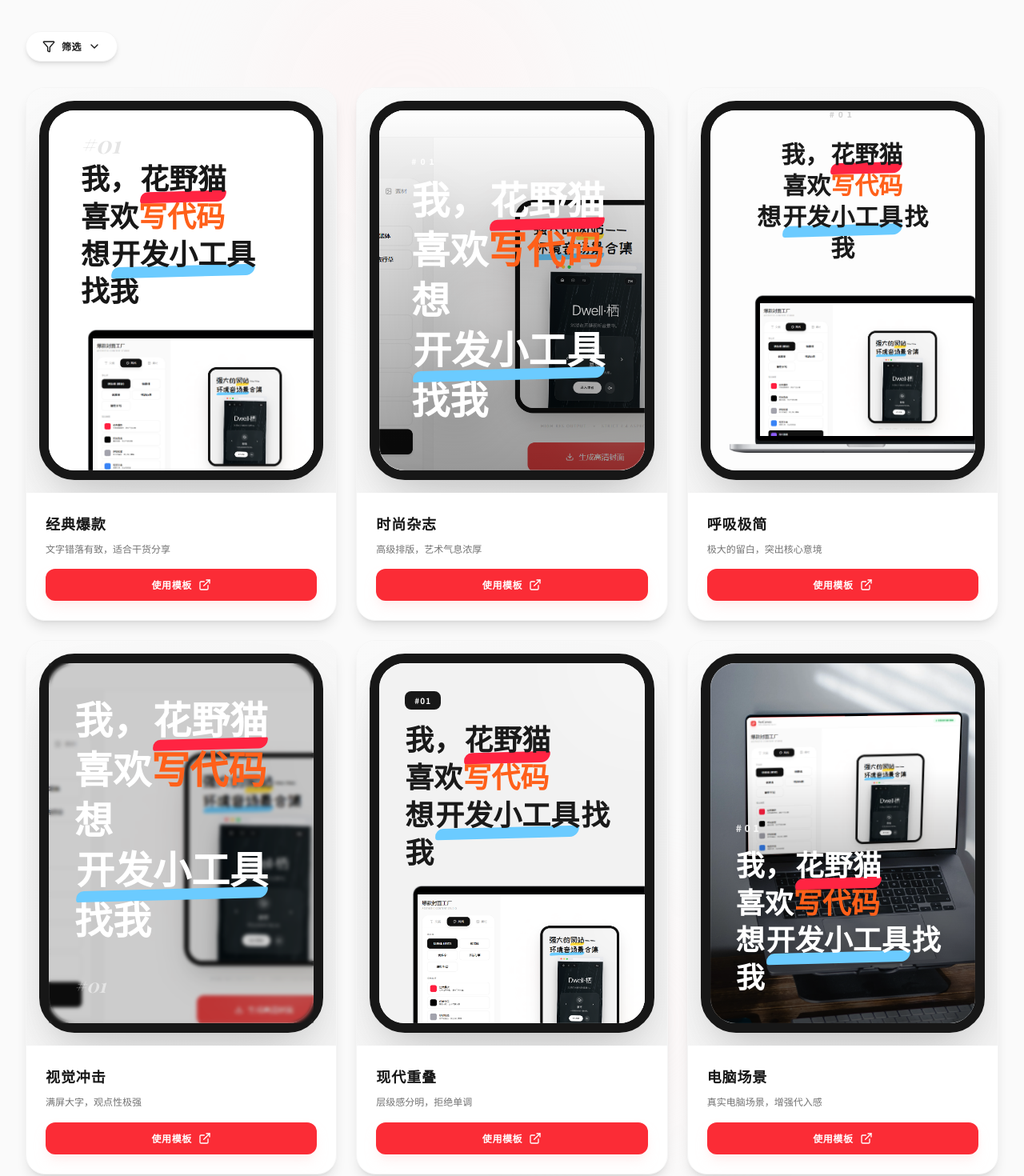
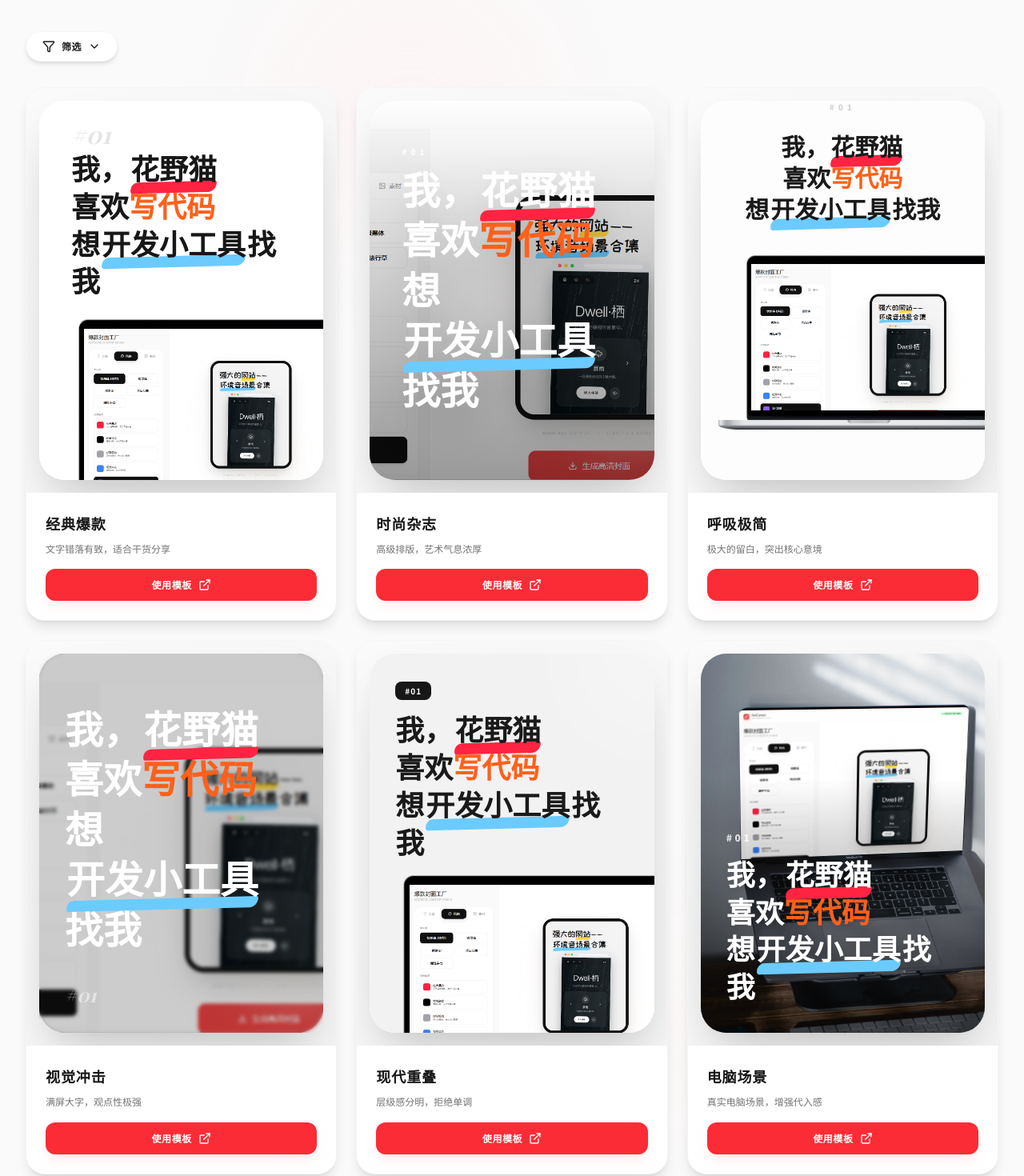
Before and after one commit to huayemao/redcanvas, a Next.js app: page /redcanvas/store in a window 1280 px wide. Shown: the part 200-1670 px from the top of the page at 80% size. Built offline with nearby package versions, Linux system fonts and the light colour scheme; a web font is replaced by a local one.

Commit message:
refactor: 重构 CoverRenderer

```diff
--- a/app/(projects)/redcanvas/HomeClient.tsx
+++ b/app/(projects)/redcanvas/HomeClient.tsx
@@ -2,7 +2,7 @@
 
 import React, { useState, useRef, useEffect, useCallback } from 'react';
 import { Editor } from './components/Editor';
-import { Preview } from './components/Preview';
+import { CoverRenderer } from './components/CoverRenderer';
 import Footer from './components/Footer';
 import { TemplateCarousel } from './components/TemplateCarousel';
 import { EditorState, TemplateId, Orientation, ExportSize } from './types';
@@ -154,7 +154,9 @@ const HomeClient: React.FC = () => {
             className="w-full flex flex-col items-center justify-center xl:flex-row gap-8 xl:gap-16 xl:items-center max-h-full"
           >
             <div className="w-full max-w-[380px] xl:max-w-[420px] xl:flex-1 xl:max-w-[380px]">
-              <Preview state={state} ref={previewRef} />
+              <div className="rounded-[44px] overflow-hidden border-[8px] sm:border-[12px] border-neutral-900 p-0" style={{ boxSizing: "border-box" }}>
+                <CoverRenderer state={state} ref={previewRef} />
+              </div>
             </div>
             <div className="xl:flex-1 flex flex-col items-center gap-8 w-sm max-w-md">
               <div className="w-full max-w-[320px]">
--- /dev/null
+++ b/app/(projects)/redcanvas/components/CoverRenderer.tsx
@@ -0,0 +1,75 @@
+'use client';
+
+import React, { forwardRef } from "react";
+import { EditorState } from "../types";
+import { FONTS } from "../constants";
+import {
+  ClassicTemplate,
+  MagazineTemplate,
+  MinimalTemplate,
+  BoldTemplate,
+  FloatingTemplate,
+  MockupTemplate,
+} from "./preview/Templates";
+
+interface CoverRendererProps {
+  state: EditorState;
+}
+
+export const CoverRenderer = forwardRef<HTMLDivElement, CoverRendererProps>(
+  ({ state }, ref) => {
+    const {
+      title,
+      highlights,
+      seriesNumber,
+      imageUrl,
+      templateId,
+      fontFamily,
+      showDeviceFrame,
+      deviceType,
+      imageAspectRatio,
+      orientation,
+      exportSize,
+    } = state;
+
+    const fontConfig = FONTS.find((f) => f.id === fontFamily) || FONTS[0];
+
+    const isLandscape =
+      orientation === "landscape" ||
+      exportSize === "bilibili" ||
+      exportSize === "youtube";
+
+    const TemplateMap = {
+      classic: ClassicTemplate,
+      magazine: MagazineTemplate,
+      minimal: MinimalTemplate,
+      bold: BoldTemplate,
+      floating: FloatingTemplate,
+      mockup: MockupTemplate,
+    };
+
+    const TemplateComponent = TemplateMap[templateId];
+
+    return (
+      <div
+        className={`relative w-full ${exportSize === "xiaohongshu" || (exportSize === "custom" && orientation === "portrait") ? "max-w-[400px]" : "max-w-[600px]"} ${(exportSize === "bilibili" || exportSize === "youtube" || (exportSize === "custom" && orientation === "landscape")) ? "aspect-[3/2]" : "aspect-[3/4]"} rounded-[32px] overflow-hidden bg-white preview-shadow select-none mx-auto`}
+      >
+        <div ref={ref} className="w-full h-full overflow-hidden">
+          {TemplateComponent && (
+            <TemplateComponent
+              title={title}
+              highlights={highlights}
+              seriesNumber={seriesNumber}
+              imageUrl={imageUrl}
+              showDeviceFrame={showDeviceFrame}
+              deviceType={deviceType}
+              imageAspectRatio={imageAspectRatio}
+              fontClassName={fontConfig.className}
+              isLandscape={isLandscape}
+            />
+          )}
+        </div>
+      </div>
+    );
+  }
+);
--- a/app/(projects)/redcanvas/components/Preview.tsx
+++ /dev/null
@@ -1,133 +0,0 @@
-'use client';
-
-import React, { forwardRef } from "react";
-import { EditorState } from "../types";
-import { FONTS } from "../constants";
-import {
-  ClassicTemplate,
-  MagazineTemplate,
-  MinimalTemplate,
-  BoldTemplate,
-  FloatingTemplate,
-  MockupTemplate,
-} from "./preview/Templates";
-
-interface PreviewProps {
-  state: EditorState;
-}
-
-export const Preview = forwardRef<HTMLDivElement, PreviewProps>(
-  ({ state }, ref) => {
-    const {
-      title,
-      highlights,
-      seriesNumber,
-      imageUrl,
-      templateId,
-      fontFamily,
-      showDeviceFrame,
-      deviceType,
-      imageAspectRatio,
-      orientation,
-      exportSize,
-    } = state;
-
-    const fontConfig = FONTS.find((f) => f.id === fontFamily) || FONTS[0];
-
-    const isLandscape =
-      orientation === "landscape" ||
-      exportSize === "bilibili" ||
-      exportSize === "youtube";
-
-    const templates = {
-      classic: (
-        <ClassicTemplate
-          title={title}
-          highlights={highlights}
-          seriesNumber={seriesNumber}
-          imageUrl={imageUrl}
-          showDeviceFrame={showDeviceFrame}
-          deviceType={deviceType}
-          imageAspectRatio={imageAspectRatio}
-          fontClassName={fontConfig.className}
-          isLandscape={isLandscape}
-        />
-      ),
-      magazine: (
-        <MagazineTemplate
-          title={title}
-          highlights={highlights}
-          seriesNumber={seriesNumber}
-          imageUrl={imageUrl}
-          showDeviceFrame={showDeviceFrame}
-          deviceType={deviceType}
-          imageAspectRatio={imageAspectRatio}
-          fontClassName={fontConfig.className}
-          isLandscape={isLandscape}
-        />
-      ),
-      minimal: (
-        <MinimalTemplate
-          title={title}
-          highlights={highlights}
-          seriesNumber={seriesNumber}
-          imageUrl={imageUrl}
-          showDeviceFrame={showDeviceFrame}
-          deviceType={deviceType}
-          imageAspectRatio={imageAspectRatio}
-          fontClassName={fontConfig.className}
-          isLandscape={isLandscape}
-        />
-      ),
-      bold: (
-        <BoldTemplate
-          title={title}
-          highlights={highlights}
-          seriesNumber={seriesNumber}
-          imageUrl={imageUrl}
-          showDeviceFrame={showDeviceFrame}
-          deviceType={deviceType}
-          imageAspectRatio={imageAspectRatio}
-          fontClassName={fontConfig.className}
-          isLandscape={isLandscape}
-        />
-      ),
-      floating: (
-        <FloatingTemplate
-          title={title}
-          highlights={highlights}
-          seriesNumber={seriesNumber}
-          imageUrl={imageUrl}
-          showDeviceFrame={showDeviceFrame}
-          deviceType={deviceType}
-          imageAspectRatio={imageAspectRatio}
-          fontClassName={fontConfig.className}
-          isLandscape={isLandscape}
-        />
-      ),
-      mockup: (
-        <MockupTemplate
-          imageAspectRatio={imageAspectRatio}
-          isLandscape={isLandscape}
-          title={title}
-          highlights={highlights}
-          seriesNumber={seriesNumber}
-          imageUrl={imageUrl}
-          fontClassName={fontConfig.className}
-        />
-      ),
-    };
-
-    return (
-      <div
-        className={`relative w-full ${exportSize === "xiaohongshu" || (exportSize === "custom" && orientation === "portrait") ? "max-w-[400px]" : "max-w-[600px]"} ${(exportSize === "bilibili" || exportSize === "youtube" || (exportSize === "custom" && orientation === "landscape")) ? "aspect-[3/2]" : "aspect-[3/4]"} rounded-[44px] overflow-hidden border-[8px] sm:border-[12px] border-neutral-900 bg-white preview-shadow select-none mx-auto`}
-        style={{ boxSizing: "border-box" }}
-      >
-        <div ref={ref} className="w-full h-full overflow-hidden">
-          {templates[templateId]}
-        </div>
-        <div className="absolute inset-0 pointer-events-none ring-1 ring-inset ring-white/10 rounded-[32px]" />
-      </div>
-    );
-  }
-);
--- a/app/(projects)/redcanvas/components/TemplateCarousel.tsx
+++ b/app/(projects)/redcanvas/components/TemplateCarousel.tsx
@@ -5,7 +5,7 @@ import { TEMPLATES } from '../constants';
 import { TemplateId, Orientation, ExportSize, EditorState } from '../types';
 import { motion, AnimatePresence } from 'framer-motion';
 import { ChevronLeft, ChevronRight, ExternalLink } from 'lucide-react';
-import { Preview } from './Preview';
+import { CoverRenderer } from './CoverRenderer';
 
 interface TemplateCarouselProps {
   onSelectTemplate: (templateId: TemplateId, orientation: Orientation, exportSize: ExportSize) => void;
@@ -74,7 +74,7 @@ export const TemplateCarousel: React.FC<TemplateCarouselProps> = ({ onSelectTemp
 
             <div className="relative z-10 flex flex-col md:flex-row items-center justify-center gap-8 w-full max-w-4xl">
               <div className="flex-1 flex items-center justify-center">
-                <Preview
+                <CoverRenderer
                   state={{
                     ...SAMPLE_STATE,
                     templateId: TEMPLATES[currentIndex].id,
--- a/app/(projects)/redcanvas/components/TemplateStore.tsx
+++ b/app/(projects)/redcanvas/components/TemplateStore.tsx
@@ -5,7 +5,7 @@ import { TEMPLATES, FONTS } from '../constants';
 import { TemplateId, Orientation, ExportSize, EditorState } from '../types';
 import { motion } from 'framer-motion';
 import { Filter, ChevronDown, ExternalLink, Grid, List } from 'lucide-react';
-import { Preview } from './Preview';
+import { CoverRenderer } from './CoverRenderer';
 
 interface TemplateStoreProps {
     onSelectTemplate: (templateId: TemplateId, orientation: Orientation, exportSize: ExportSize) => void;
@@ -137,7 +137,7 @@ export const TemplateStore: React.FC<TemplateStoreProps> = ({ onSelectTemplate }
                         >
                             <div className="bg-white rounded-3xl shadow-lg overflow-hidden border border-neutral-100 hover:shadow-2xl hover:shadow-red-50/50 transition-all duration-300">
                                 <div className="relative bg-gradient-to-br from-neutral-50 to-neutral-100 overflow-hidden p-4">
-                                    <Preview
+                                    <CoverRenderer
                                         state={{
                                             ...SAMPLE_STATE,
                                             templateId: template.id,
```
